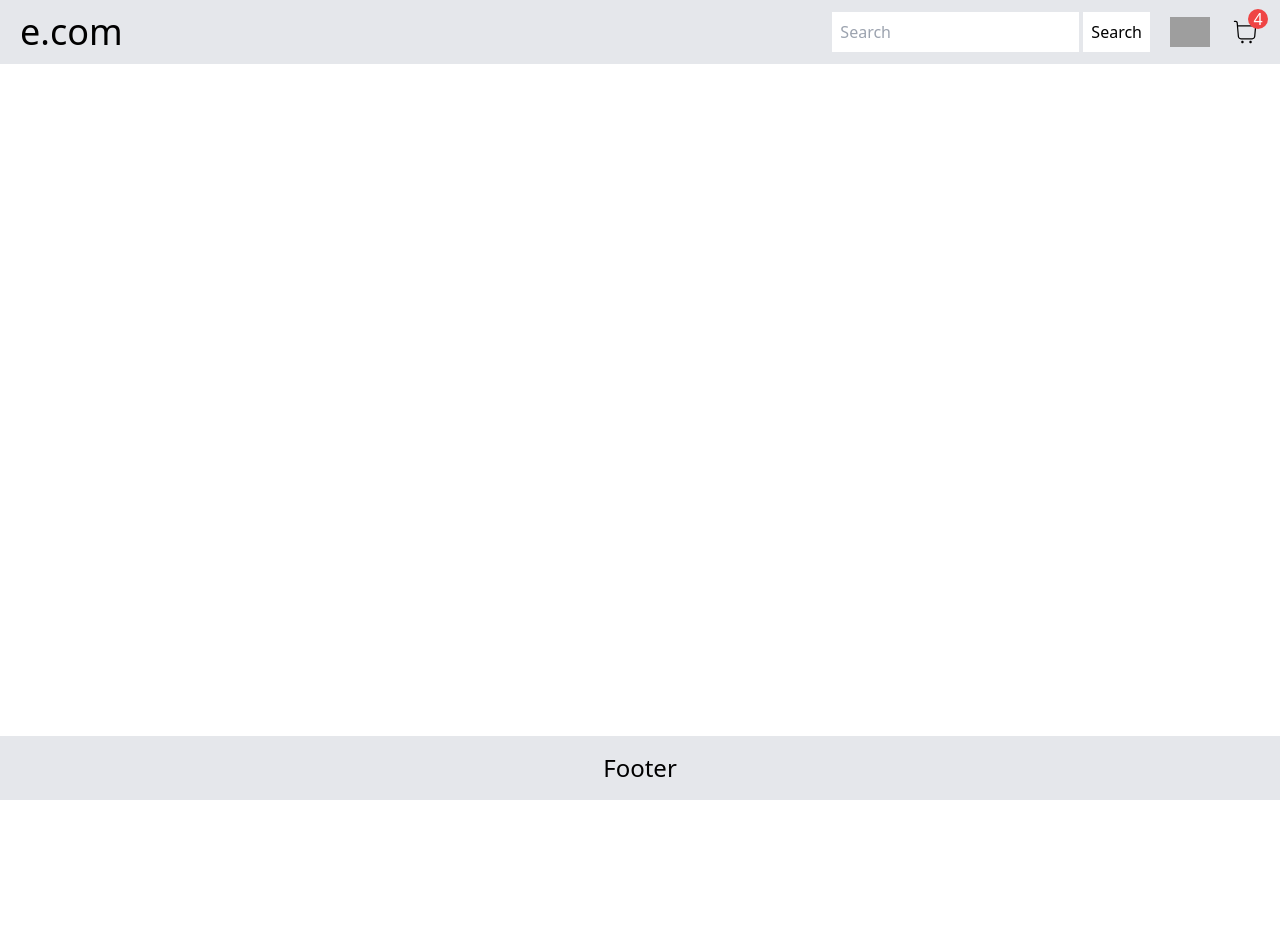
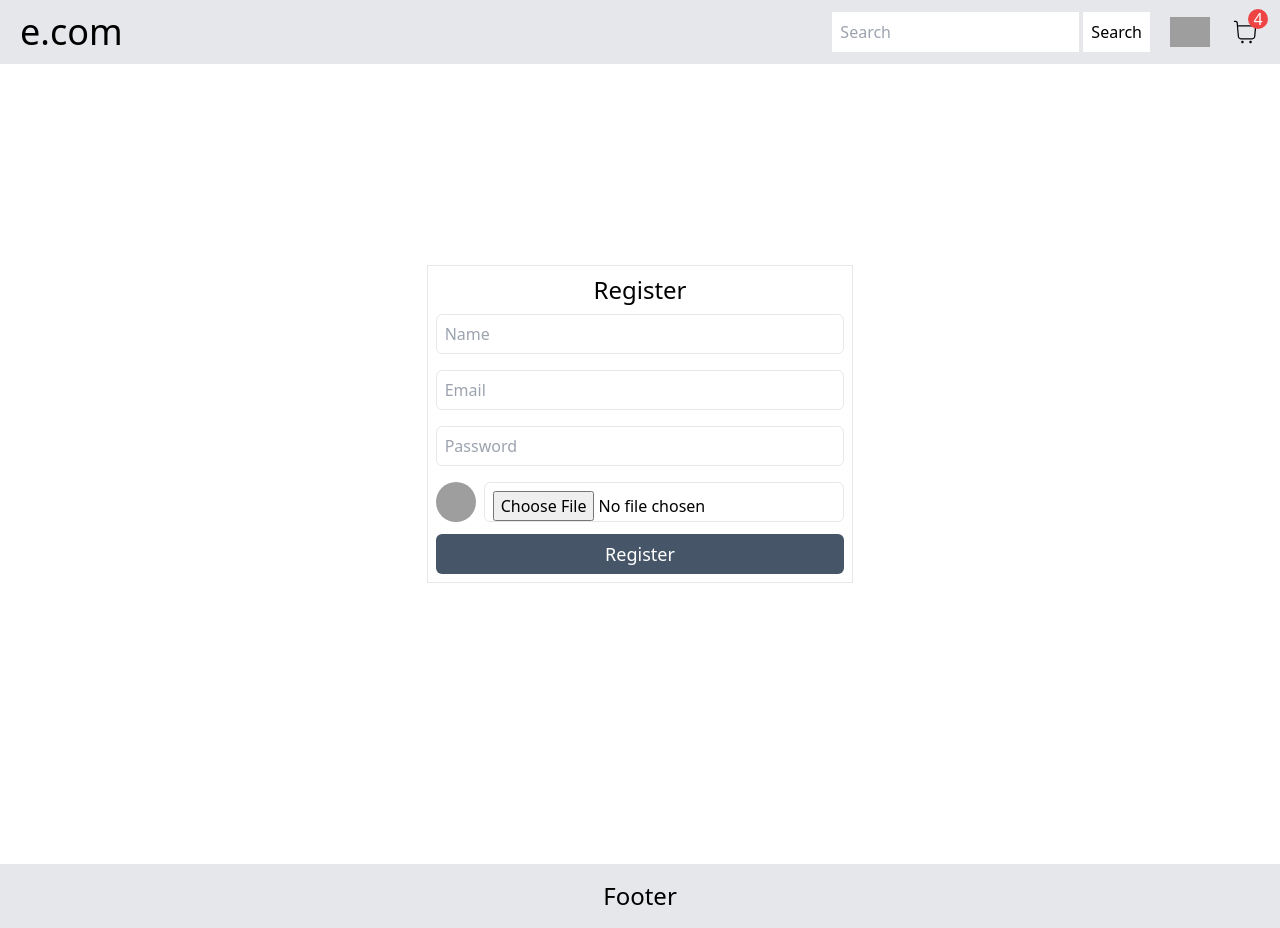
Before and after one commit to eniszgr/E-commerce-MERN-, a React (Create React App) app in the folder frontend/: page /auth in a window 1280 px wide. Before the commit the page ends 800 px from the top, so only its background shows below. Built offline with nearby package versions, Linux system fonts and the light colour scheme; grey boxes are pictures that could not be loaded.

Commit message:
auth page designed

```diff
--- a/frontend/src/App.js
+++ b/frontend/src/App.js
@@ -13,6 +13,7 @@ import 'swiper/css/autoplay';
 
 import Detail from "./pages/Detail";
 import Products from "./components/Products";
+import Auth from "./pages/Auth";
 
 function App() {
   return (
@@ -25,6 +26,7 @@ function App() {
             <Route path="/" element={<Home />} />
             <Route path="/products" element={<Products />} />
             <Route path="/product/:id" element={<Detail />} />
+            <Route path="/auth" element={<Auth />} />
           </Routes>
         </main>
         <Footer />
--- a/frontend/src/components/Button.jsx
+++ b/frontend/src/components/Button.jsx
@@ -3,7 +3,7 @@ import React from 'react'
 function Button({name,onClick}) {
   return (
 
-    <button className='w-[200px] h-10 flex items-center justify-center text-lg bg-slate-600 text-white rounded-md mt-1' onClick={onClick} >{name}</button>
+    <button className='w-full h-10 flex items-center justify-center text-lg bg-slate-600 text-white rounded-md mt-1' onClick={onClick} >{name}</button>
   )
 }
 
--- /dev/null
+++ b/frontend/src/components/Input.jsx
@@ -0,0 +1,13 @@
+import React from 'react'
+
+function Input({placeholder, value, name, id,type}) {
+  return (
+    <input    className='border w-full h-10 p-2 outline-none rounded-md my-2' id={id} type={type} placeholder={placeholder} value={value} name={name}/>
+
+
+
+
+  )
+}
+
+export default Input
--- a/frontend/src/components/Products.jsx
+++ b/frontend/src/components/Products.jsx
@@ -3,6 +3,8 @@ import Filter from "../layout/Filter";
 import { useDispatch, useSelector } from "react-redux";
 import { getProducts } from "../redux/productSlice";
 import ProductCard from "./ProductCard";
+import ReactPaginate from 'react-paginate';
+
 
 function Products() {
   const dispatch = useDispatch();
@@ -11,6 +13,17 @@ function Products() {
   const [price, setPrice] = useState({min : 0, max: 30000});
   const [rating, setRating] = useState(0);
   const [category, setCategory] = useState("");
+  const [itemOffset, setItemOffset] = useState(0);
+
+  const endOffset = itemOffset + 1;
+  const currentItems = products?.products?.slice(itemOffset, endOffset);
+  const pageCount = Math.ceil(products?.products?.length / 1);
+
+  const handlePageClick = (event) => {
+    const newOffset = (event.selected * 1) %products?.products?.length;
+    setItemOffset(newOffset);
+  };
+
 
   //use in {} when you want to give multiple values from the state
   //like { keyword: "telefon", category: "electronics" } and you can access like params.keyword and params
@@ -28,14 +41,22 @@ function Products() {
             <h1>Loading...</h1>
           ) : (
             <div className="flex flex-wrap justify-center gap-6 mt-3">
-              {products?.products?.map((product, i) => (
+              {currentItems?.map((product, i) => (
                 <ProductCard product={product} key={product.id || i} />
               ))}
             </div>
           )}
         </div>
       </div>
-      <div>pagination</div>
+      <div> <ReactPaginate
+        breakLabel="..."
+        nextLabel="next >"
+        onPageChange={handlePageClick}
+        pageRangeDisplayed={5}
+        pageCount={pageCount}
+        previousLabel="< previous"
+        renderOnZeroPageCount={null}
+      /></div>
     </div>
   );
 }
--- /dev/null
+++ b/frontend/src/pages/Auth.jsx
@@ -0,0 +1,42 @@
+import React, { useState } from "react";
+import Input from "../components/Input";
+import Button from "../components/Button";
+import { useDispatch } from "react-redux";
+
+function Auth() {
+  const [signUp, setSignUp] = useState(true);
+  const dispatch = useDispatch();
+  const [data, setData] = useState({
+    name: "",
+    email: "",
+    password: "",
+    file: "",
+  });
+  const [preview, setPreview] = useState(
+    "https://www.pngall.com/wp-content/uploads/5/User-Profile-PNG-Image.png"
+  );
+  const registerFunc = () => {};
+  const loginFunc = () => {};
+
+  return (
+    <div className="min-h-screen flex items-center justify-center">
+      <div className="w-1/3 -mt-20 border p-2 text-center">
+        <div className="text-2xl">{signUp ? "Register" : "Login"}</div>
+        {signUp && (
+          <Input type={"text"} name={"name"} placeholder={"Name"} id={""} />
+        )}
+        <Input type={"text"} name={"email"} placeholder={"Email"} id={""} />
+        <Input type={"password"} name={"password"}  placeholder={"Password"}id={""}/>
+        {signUp && (
+          <div  className="flex items-center gap-2">
+            <img className="w-10 h-10 rounded-full" src={preview} alt="" />
+            <Input type={"file"} name={"avatar"} placeholder={""} id={""} />
+          </div>
+        )}
+        <Button name={signUp ? "Register" : "Login"} onClick={signUp ? registerFunc : loginFunc}/>
+      </div>
+    </div>
+  );
+}
+
+export default Auth;
--- a/frontend/src/pages/Home.jsx
+++ b/frontend/src/pages/Home.jsx
@@ -8,8 +8,8 @@ function Home() {
   const dispatch = useDispatch();
 
   useEffect(() => {
-    dispatch(getProducts({keyword:''}));
-  },[dispatch]);  //dispatching the action to get the products
+    dispatch(getProducts({ keyword: '', price: { min: 0, max: 3000 } }));
+  }, [dispatch]);
 
   const {products, loading} = useSelector((state) => state.product);    //Destructure the products array and loading state from the product slice in the Redux store
   console.log(products);
--- a/frontend/src/redux/productSlice.js
+++ b/frontend/src/redux/productSlice.js
@@ -15,7 +15,9 @@ export const getProducts = createAsyncThunk(
     console.log(rating);
     console.log('min');
     console.log(params.price.min);
-    let link = `http://localhost:4000/products?keyword=${params.keyword}&rating[gte]=${rating}&price[gte]=${params.price.min}&price[lte]=${params.price.max}`;
+    const priceMin = params.price?.min ?? 0;
+    const priceMax = params.price?.max ?? 3000;
+    let link = `http://localhost:4000/products?keyword=${params.keyword}&rating[gte]=${rating}&price[gte]=${priceMin}&price[lte]=${priceMax}`;
     if (params.category) {
       link += `&category=${params.category}`;
     }
```
Also changed, not shown: 1 other file (tests, documents, lock files or other folders).
